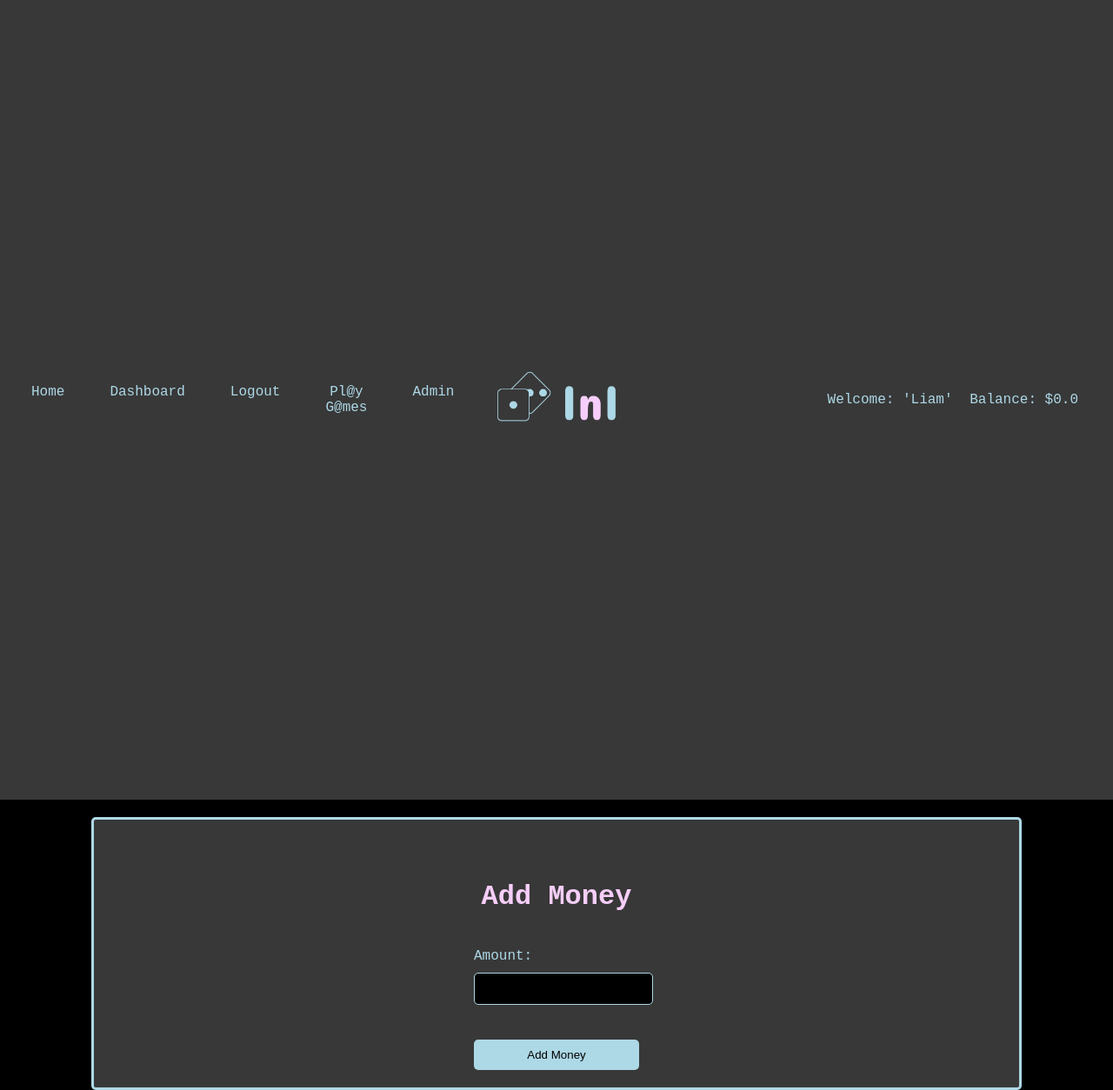
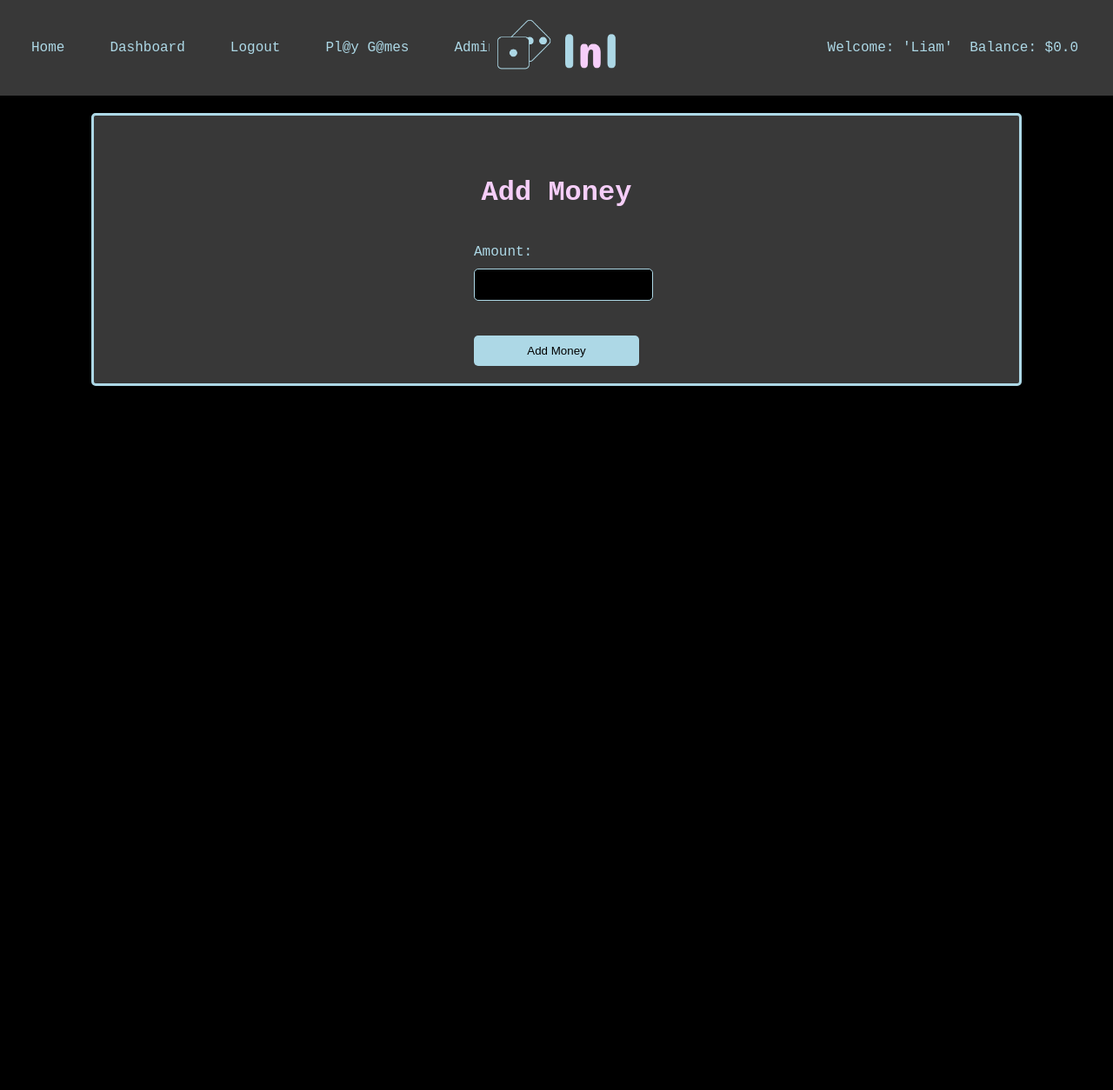
Before and after one commit to liamhacksss/project, a Flask app: page /add_money in a window 1280 px wide. Shown: the whole page at 87% size. After the commit the page ends 444 px from the top, so only its background shows below. Run offline with Flask 3, Linux system fonts and the light colour scheme; a user stored in the database is signed in.

Commit message:
Update styles.css

```diff
--- a/project/project/static/styles.css
+++ b/project/project/static/styles.css
@@ -11,7 +11,7 @@ body {
 .navbar {
     background-color: #383838;
     overflow: auto;
-    height: 900px;
+    height: 90px;
     display: flex;
     justify-content: center; /* Center all items */
     align-items: center;
@@ -37,7 +37,7 @@ body {
     gap: 10px; /* Space between items */
     position: absolute;
     left: 20px; /* Align to the right */
-    max-width: 10%;
+
 }
 
 .navbar ul li {
```
